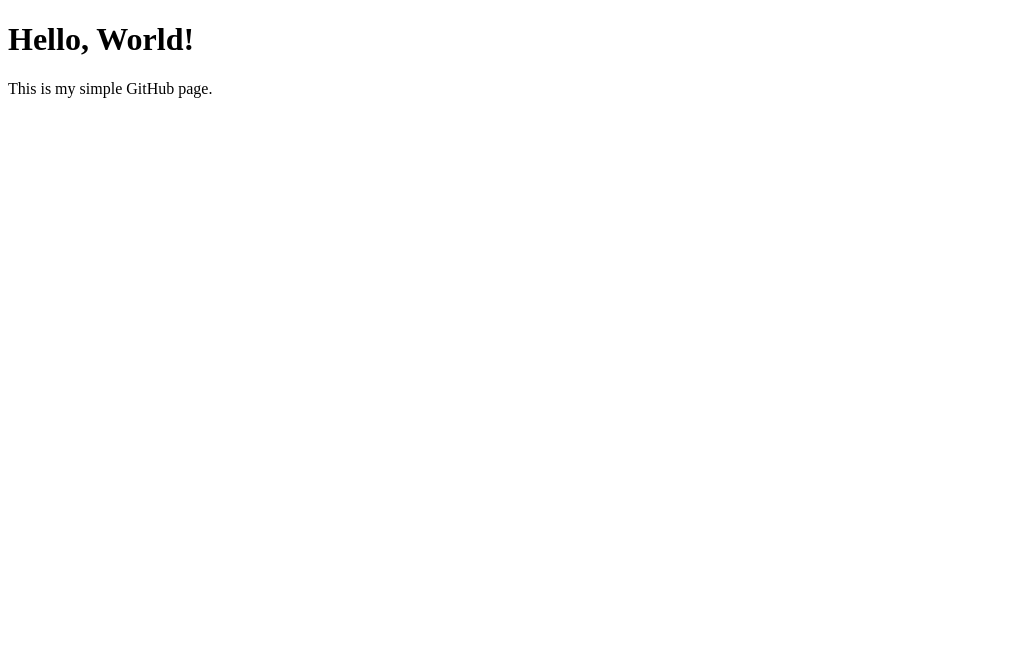
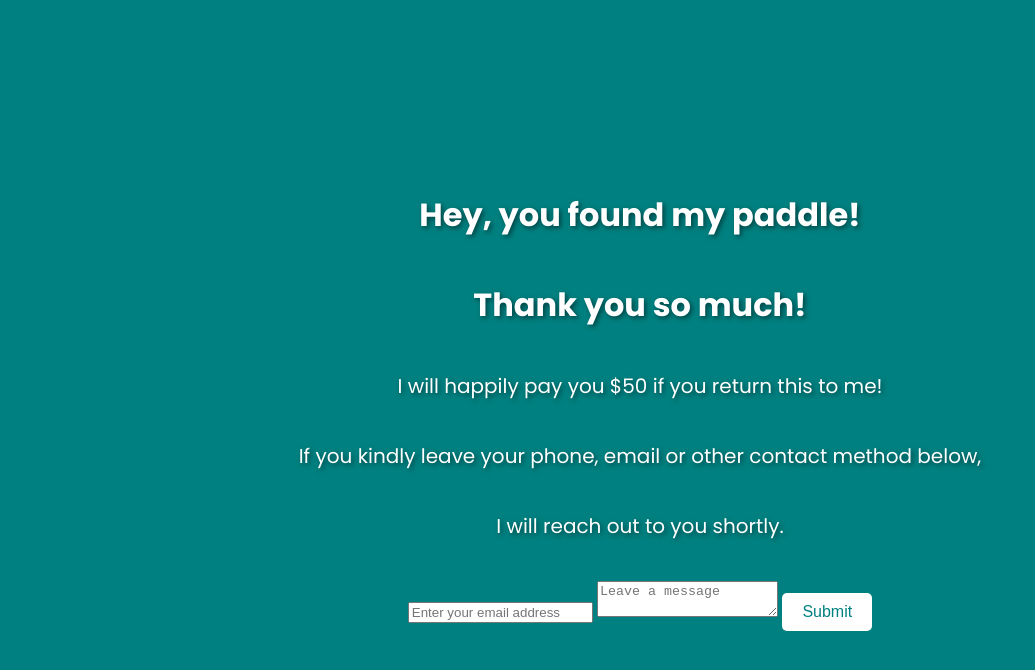
Before and after one commit to jonasyee/iflost, a plain HTML site: page index.html in a window 1280 px wide. Shown: the whole page, without its empty margins (0-1035 px from the left). Drawn offline with Linux system fonts and the light colour scheme.

Commit message:
Added CSS styling and updated index.html

```diff
--- /dev/null
+++ b/css/styles.css
@@ -0,0 +1,84 @@
+/* Style the input and button */
+/* Import the Poppins font */
+@import url('https://fonts.googleapis.com/css2?family=Poppins:wght@400;700&display=swap');
+
+/* General styles */
+body {
+    margin: 0;
+    padding: 0;
+    height: 100vh;
+    display: flex;
+    justify-content: center;
+    align-items: center;
+    text-align: center;
+    background-color: #008080; /* Teal background */
+    color: #ffffff; /* White font */
+    font-family: 'Poppins', sans-serif; /* Poppins font */
+}
+
+/* Center everything vertically and horizontally */
+.container {
+    display: flex;
+    flex-direction: column;
+    justify-content: center;
+    align-items: center;
+    height: 100%;
+}
+
+/* Add a grey shadow to the text */
+h1, p {
+    text-shadow: 2px 2px 5px rgba(0, 0, 0, 0.5);
+}
+
+/* Fade-in animation for headings */
+h1, p {
+    opacity: 0;
+    animation: fadeIn 2s ease-in-out 1s forwards;
+}
+p {
+    font-size: 20px;
+}
+/* Define fade-in animation */
+@keyframes fadeIn {
+    from {
+        opacity: 0;
+    }
+    to {
+        opacity: 1;
+    }
+}
+
+form {
+    margin-top: 20px;
+}
+
+input[type="text"] {
+    padding: 10px;
+    width: 300px;
+    font-size: 16px;
+    border-radius: 5px;
+    border: 1px solid #ccc;
+    margin-right: 10px;
+}
+
+button {
+    padding: 10px 20px;
+    background-color: #ffffff;
+    color: #008080;
+    border: none;
+    font-size: 16px;
+    cursor: pointer;
+    border-radius: 5px;
+    text-shadow: none;
+}
+
+button:hover {
+    background-color: #f0f0f0;
+}
+
+/* Message styling */
+#thank-you-message {
+    margin-top: 20px;
+    font-size: 18px;
+    color: #ffffff;
+}
--- a/index.html
+++ b/index.html
@@ -3,10 +3,36 @@
 <head>
     <meta charset="UTF-8">
     <meta name="viewport" content="width=device-width, initial-scale=1.0">
-    <title>My GitHub Page</title>
+    <title>Found Paddle</title>
+    <link rel="stylesheet" href="css/styles.css">
+    <link href="https://fonts.googleapis.com/css2?family=Poppins:wght@400;700&display=swap" rel="stylesheet">
 </head>
 <body>
-    <h1>Hello, World!</h1>
-    <p>This is my simple GitHub page.</p>
+    <div class="container">
+        <h1>Hey, you found my paddle!</h1>
+        <h1>Thank you so much!</h1>
+        <p>I will happily pay you $50 if you return this to me!</p>
+        <p>If you kindly leave your phone, email or other contact method below,</p>
+        <p>I will reach out to you shortly.</p>
+
+        <!-- Contact form using Formspree -->
+        <form action="https://formspree.io/f/your-form-id" method="POST">
+            <input type="email" name="email" placeholder="Enter your email address" required>
+            <textarea name="message" placeholder="Leave a message" required></textarea>
+            <button type="submit">Submit</button>
+        </form>
+
+        <p id="thank-you-message" style="display:none;">Thank you! I will get back to you soon.</p>
+    </div>
+
+    <script>
+        document.querySelector('form').addEventListener('submit', function(event) {
+            event.preventDefault(); // Prevent the form from actually submitting
+            document.getElementById('thank-you-message').style.display = 'block'; // Show thank you message
+            setTimeout(() => {
+                event.target.submit(); // Actually submit the form after showing thank you
+            }, 1000); // Delay submission by 1 second
+        });
+    </script>
 </body>
 </html>
```
